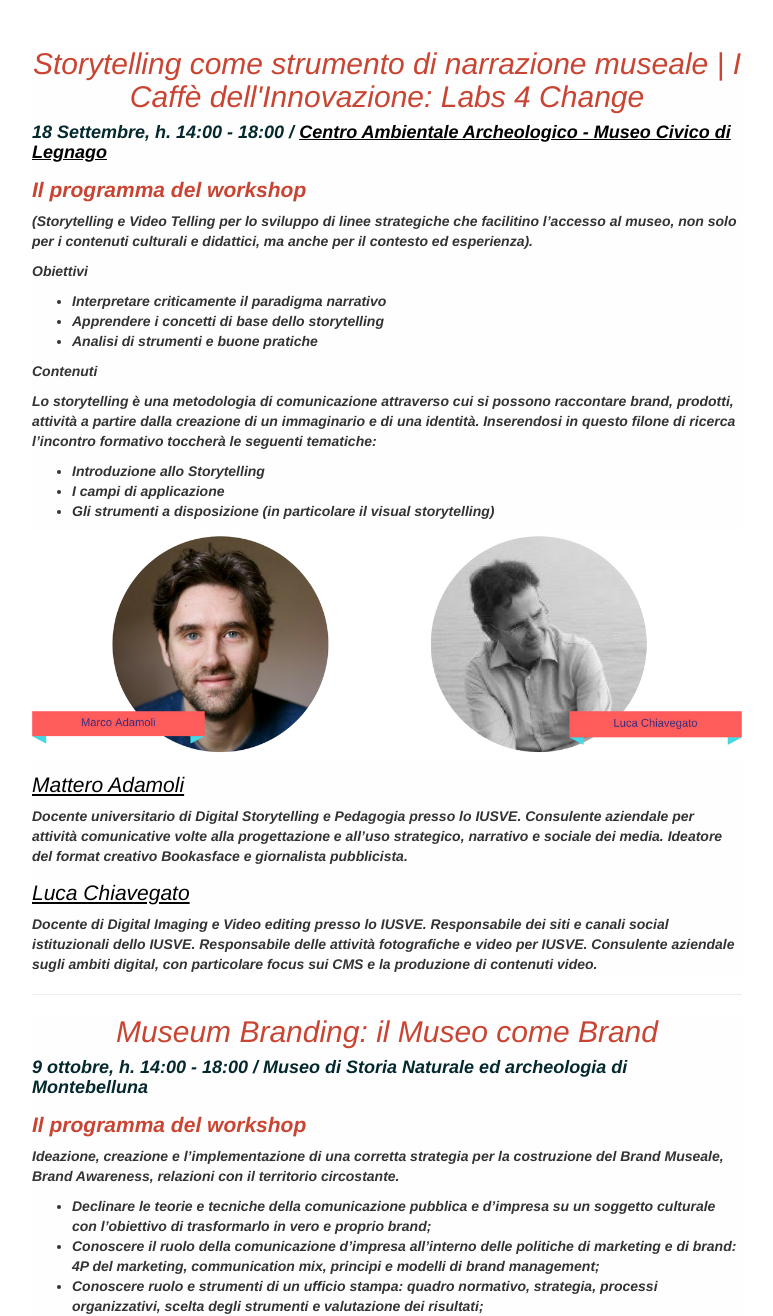
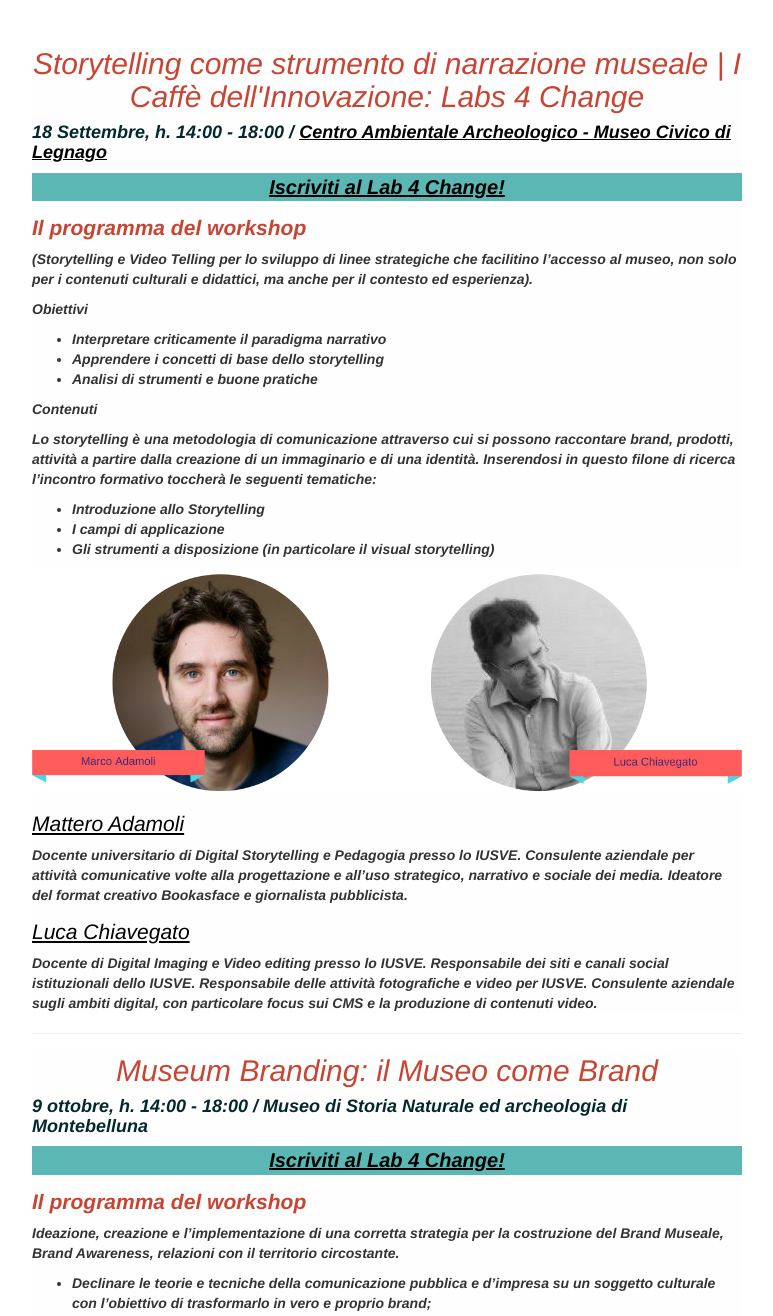
Before and after one commit to simonini/dvri-j-theme, a Jekyll site: the page built from progetti/caffe-2018.html, in a window 1280 px wide and 1400 px high, scrolled down 3471 px, cut to the strip 84-1400 px from the top of the window. Shown: the whole strip, without its empty margins (253-1026 px from the left). Built offline with Jekyll 4.4.1, drawn with Linux system fonts in a browser that asks for light colours; the table of contents is made by our own code; some of the changed text lies outside the part shown.

Commit message:
aggiunti links eventbrite

```diff
--- a/progetti/caffe-2018.html
+++ b/progetti/caffe-2018.html
@@ -100,11 +100,14 @@ Si introdurranno anche alcuni casi di strategie di comunicazione culturale parti
  <div class="due">
   <h4 style="text-align:center;font-size:30px;color: #c94533;"> Storytelling come strumento di narrazione museale | I Caffè dell'Innovazione: Labs 4 Change</h4>
   <h4><b> 18 Settembre, h. 14:00 - 18:00 / <a href="https://centroambientalearcheologico.it/">Centro Ambientale Archeologico - Museo Civico di Legnago</a><b></h4>
-    <!--I<p style="text-align: center"><a href="  ">
-   scriviti al Lab 4 Change!  </a></p>  -->
+
+    <p style="text-align: center; font-size: 20px; background-color:#5bb7b4; color:##ffffff;"><a href=" https://www.eventbrite.it/e/biglietti-storytelling-come-strumento-di-narrazione-museale-47419042633">
+       Iscriviti al Lab 4 Change! </a></p>
+
 <h5> <strong>Il programma del workshop </strong> </h5>
   <p> (Storytelling e Video Telling per lo sviluppo di linee strategiche che facilitino l’accesso al museo, non solo per i contenuti culturali e didattici, ma anche per il contesto ed esperienza).
   </p>
+
   <p> <strong> Obiettivi </strong> </P>
 <ul>
     <li>Interpretare criticamente il paradigma narrativo </li>
@@ -139,6 +142,7 @@ Ideatore del format creativo Bookasface e giornalista pubblicista.
   <h4><b>9 ottobre, h. 14:00 - 18:00 / Museo di Storia Naturale ed archeologia di Montebelluna<b> </h4>
    <!-- <p style="text-align: center"><a href="  ">
     Iscriviti al Lab 4 Change! </a></p>  -->
+<p style="text-align: center; font-size: 20px; background-color:#5bb7b4; color:##ffffff;"><a href=" https://www.eventbrite.it/e/biglietti-museum-branding-il-museo-come-brand-47418514052"> Iscriviti al Lab 4 Change! </a></p>
 
 <h5><strong> Il programma del workshop</strong> </h5>
   <p> Ideazione, creazione e l’implementazione di una corretta strategia per la costruzione del Brand Museale, Brand Awareness, relazioni con il territorio circostante.
@@ -178,6 +182,8 @@ Ideatore del format creativo Bookasface e giornalista pubblicista.
 <div class="uno">
   <h4 style="text-align:center;font-size:30px;color: #c94533;">Divulgazione scientifica – strategie di comunicazione e campagne social  per la ricerca archeologica a cura di A. Traviglia, C. Ardis </h4>
   <h4><b>6 novembre, h. 9:00 - 18:00 / Museo Grandi Fiumi Rovigo<b> </h4>
+
+<p style="text-align: center; font-size: 20px; background-color:#5bb7b4; color:##ffffff;"><a href=" https://www.eventbrite.it/e/biglietti-divulgazione-scientifica-strategie-di-comunicazione-e-campagne-social-per-la-ricerca-archeologica-a-47208999388"> Iscriviti al Lab 4 Change! </a></p>
 
 <h5> Il programma del workshop  </h5>
 
@@ -243,8 +249,10 @@ Il workshop prevede anche un’esercitazione pratica, durante la quale i parteci
 <h4 style="text-align:center;font-size:30px;color: #c94533;">Data Landscapes: Immaginare e progettare installazioni museali per comunicare dati </h4>
   <h4><b>21 novembre, h. 14:00 - 18:00 / <a href="http://www.comune.valdagno.vi.it/eventi/museo-civico-d.-dal-lago">Museo Civico D. Dal Lago — Comune di Valdagno</a><b></h4>
 
-  <!-- <p style="text-align: center"><a href="  ">
-    Iscriviti al Lab 4 Change! </a></p>  -->
+
+<p style="text-align: center; font-size: 20px; background-color:#5bb7b4; color:##ffffff;"><a href"https://www.eventbrite.it/e/biglietti-data-landscapes-immaginare-e-progettare-installazioni-museali-per-comunicare-dati-47209191964  "> Iscriviti al Lab 4 Change! </a></p>
+
+
 <h5>Il programma del workshop </h5>
 <p> Un workshop di due parti per scoprire tecniche e strumenti, con una speciale attenzione al mondo open source, per progettare visualizzazioni e installazioni multimodali partendo da un foglio di calcolo.</p>
 <ul>
```
